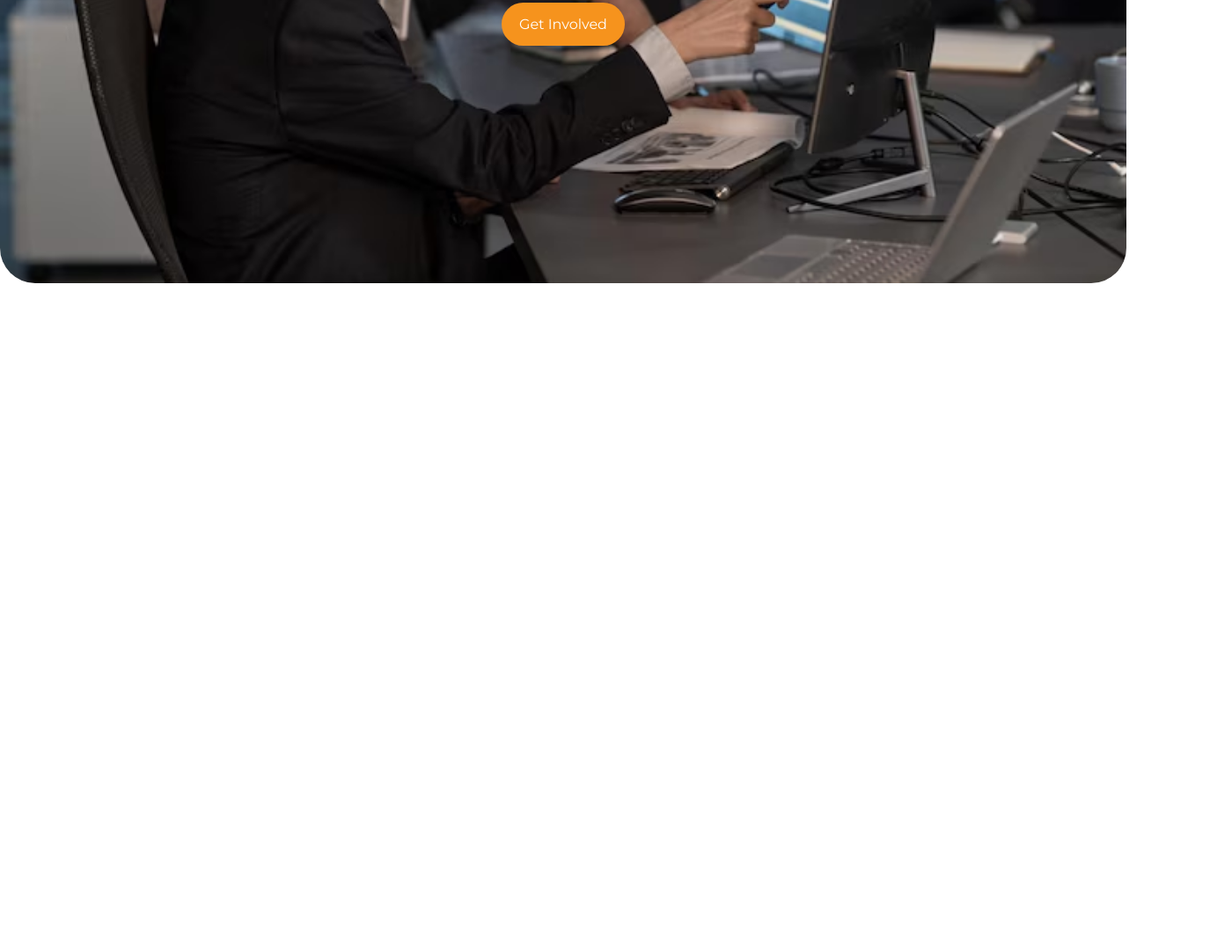
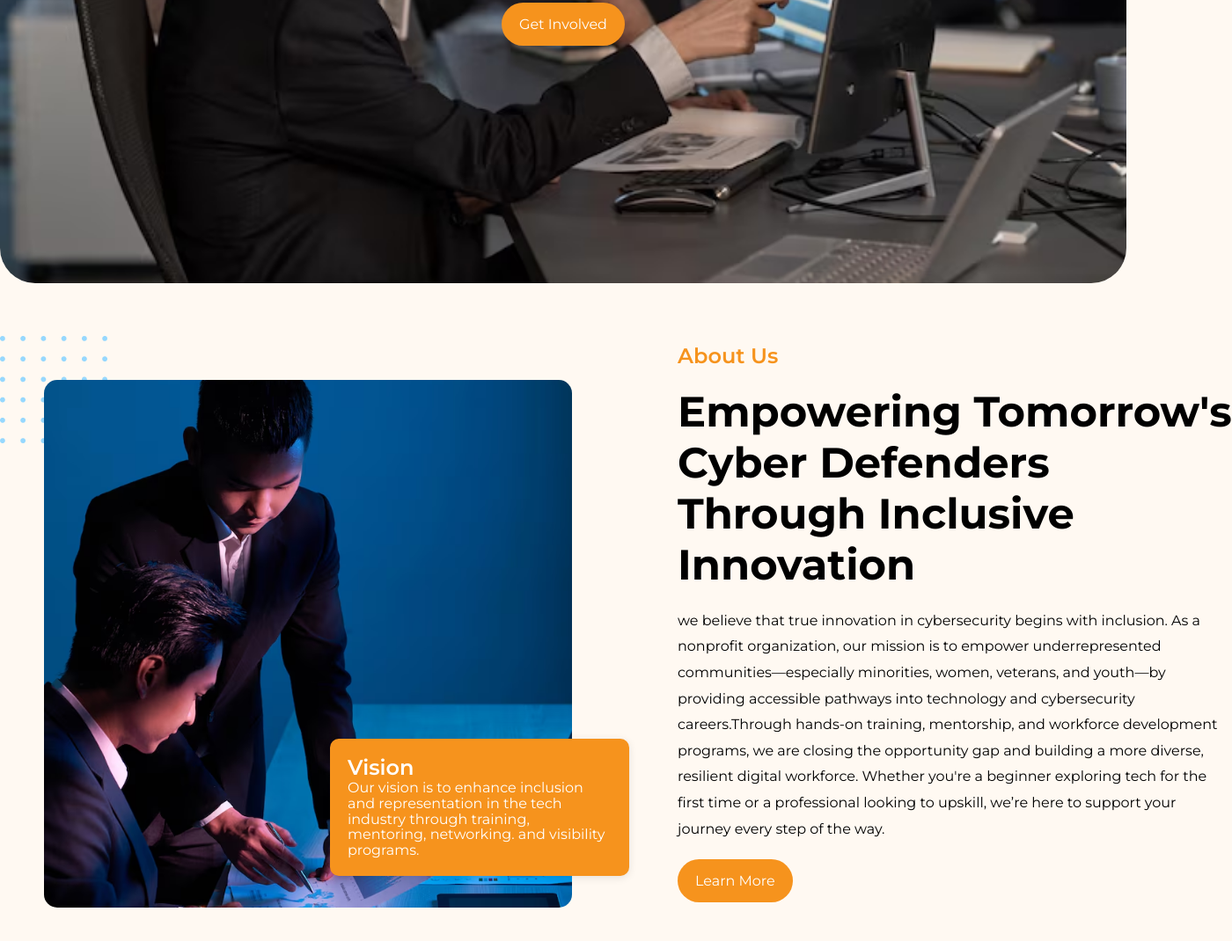
Before and after one commit to KaziSadibReza/diversity, a plain HTML site: page index.html in a window 1280 px wide. Shown: the part 574-1644 px from the top of the page at 88% size, 1400 px wide, since content can reach past the window. Before the commit the page ends 896 px from the top, so only its background shows below. Drawn offline with Linux system fonts and the light colour scheme.

Commit message:
About use section finished

```diff
--- a/css/style.css
+++ b/css/style.css
@@ -3,8 +3,9 @@
   padding: 0;
 }
 
-.container {
-  width: 1400px;
+body {
+  background-color: #fff9f2;
+  font-family: "Montserrat", sans-serif;
 }
 
 ul,
@@ -30,11 +31,22 @@ button {
   font-family: "Montserrat", sans-serif;
 }
 
+.container {
+  width: 1400px;
+  margin: 0 auto;
+}
 .btn {
   background-color: #f6931d;
   padding: 15px 20px;
   border-radius: 60px;
   color: #fff;
+}
+
+.title-sm {
+  font-size: 24px;
+  font-weight: 600;
+  letter-spacing: -2%;
+  line-height: 112.00000000000001%;
 }
 
 .text-sm {
@@ -260,3 +272,61 @@ button {
   justify-content: center;
 }
 /* ============= Popup Modal Styles End =============== */
+/* ============= About Section Start =============== */
+.about {
+  padding: 60px 0;
+}
+
+.about .main {
+  display: flex;
+  gap: 120px;
+  align-items: center;
+}
+.about .main .left-con {
+  background-image: url(../img/about-bg.png);
+  background-repeat: no-repeat;
+  position: relative;
+}
+.about .main .left-con img {
+  width: 600px;
+  height: 600px;
+  object-fit: cover;
+  border-radius: 15px;
+  margin-left: 50px;
+  margin-top: 50px;
+}
+
+.about .main .left-con .text-box {
+  position: absolute;
+  width: 300px;
+  background-color: #f6931d;
+  top: 70%;
+  right: -10%;
+  z-index: 10000000;
+  padding: 20px;
+  border-radius: 10px;
+  box-shadow: 0 2px 10px rgba(0, 0, 0, 0.1);
+}
+
+.about .main .left-con .text-box .title-sm {
+  color: #fff;
+}
+.about .main .left-con .text-box .text-des {
+  color: #fff;
+}
+
+.about .main .right-con {
+  display: flex;
+  flex-direction: column;
+  gap: 20px;
+  align-items: flex-start;
+}
+
+.about .main .right-con .title-sm {
+  color: #f6931d;
+}
+.about .main .right-con .text-des {
+  line-height: 185%;
+}
+
+/* ============= About Section End =============== */
--- a/index.html
+++ b/index.html
@@ -97,6 +97,45 @@
 
     <!-- ============= Popup Modal HTML end here =============== -->
 
+    <!-- ======== About section start here ================= -->
+    <section class="about">
+      <div class="container">
+        <div class="main">
+          <div class="left-con">
+            <img src="./img/about.png" alt="" />
+            <div class="text-box">
+              <h4 class="title-sm">Vision</h4>
+              <p class="text-des">
+                Our vision is to enhance inclusion and representation in the
+                tech industry through training, mentoring, networking. and
+                visibility programs.
+              </p>
+            </div>
+          </div>
+          <div class="right-con">
+            <h5 class="title-sm">About Us</h5>
+            <h2 class="text-lg">
+              Empowering Tomorrow's Cyber Defenders Through Inclusive Innovation
+            </h2>
+            <p class="text-des">
+              we believe that true innovation in cybersecurity begins with
+              inclusion. As a nonprofit organization, our mission is to empower
+              underrepresented communities—especially minorities, women,
+              veterans, and youth—by providing accessible pathways into
+              technology and cybersecurity careers.Through hands-on training,
+              mentorship, and workforce development programs, we are closing the
+              opportunity gap and building a more diverse, resilient digital
+              workforce. Whether you're a beginner exploring tech for the first
+              time or a professional looking to upskill, we’re here to support
+              your journey every step of the way.
+            </p>
+            <a class="btn" href="#">Learn More</a>
+          </div>
+        </div>
+      </div>
+    </section>
+    <!-- ======== About section end here ================= -->
+
     <!-- js linked here -->
     <script src="./js/app.js"></script>
   </body>
```
Also changed, not shown: img/about-bg.png (added), img/about.png (added).
